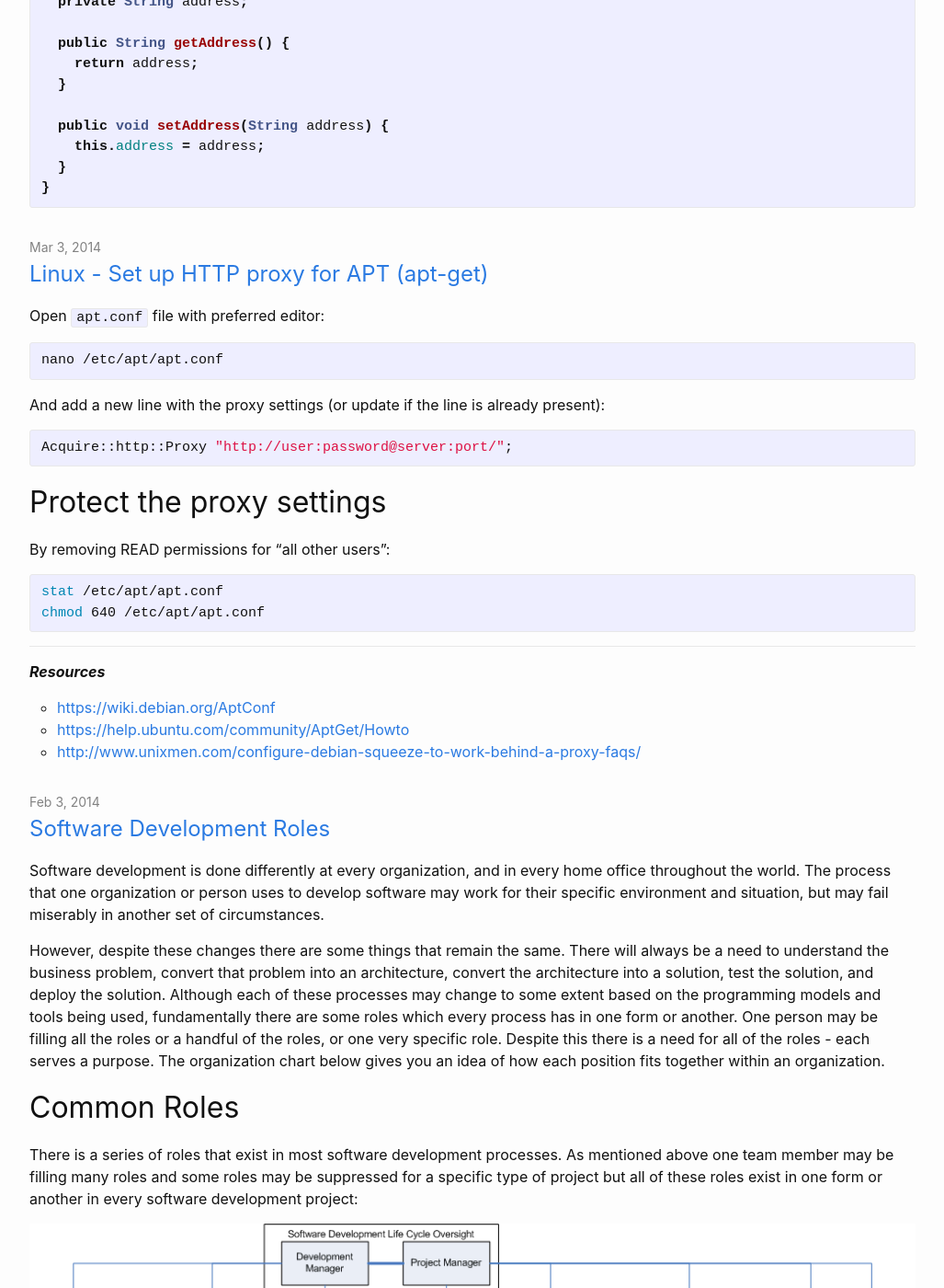
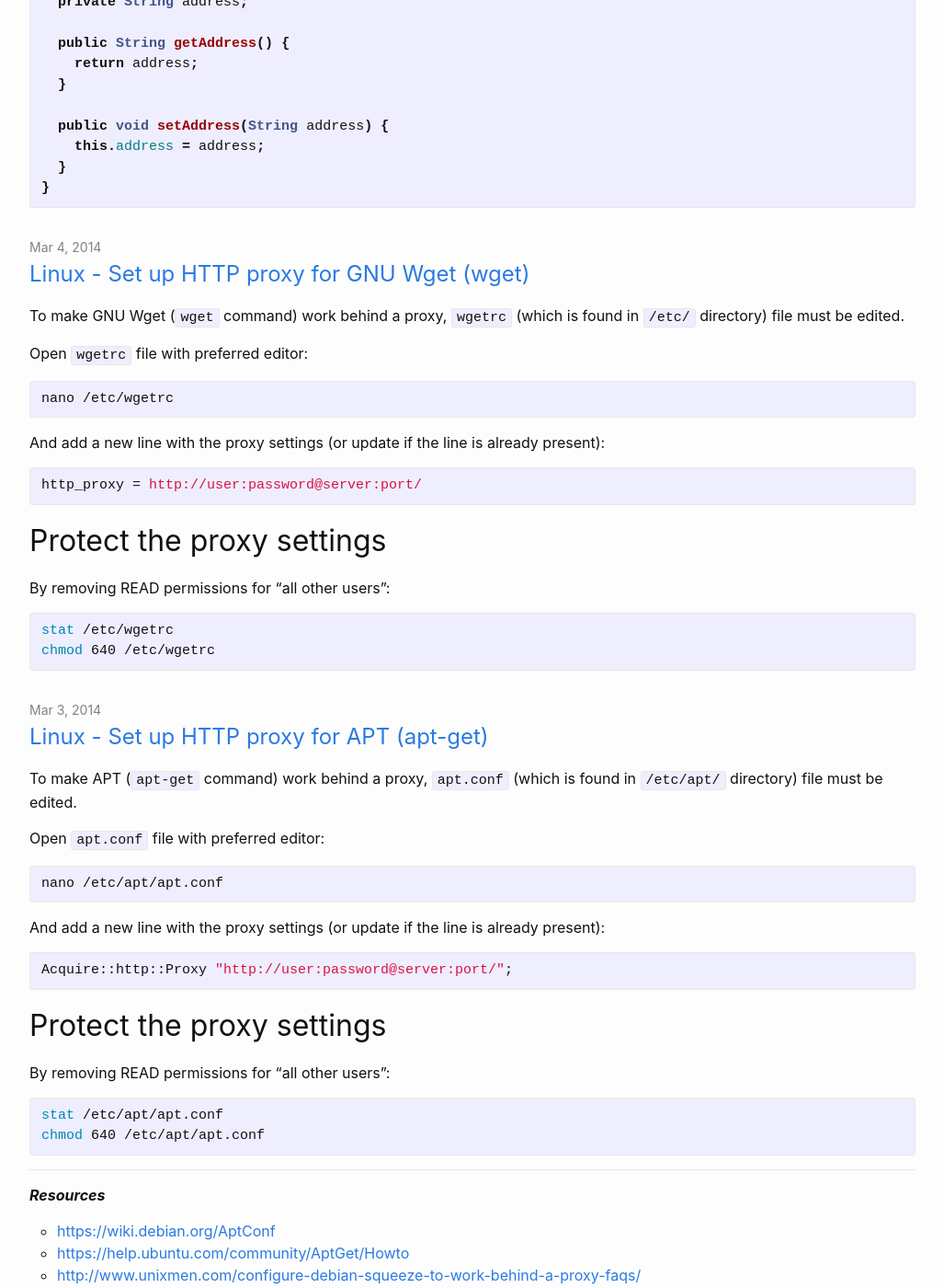
Before and after one commit to cristian-sulea/cristian-sulea-net, a Jekyll site: the page built from jekyllrb/blog.md, in a window 1280 px wide and 1400 px high, scrolled down 17963 px. Shown: the whole window at 92% size, without its empty margins (126-1153 px from the left). Built offline with Jekyll 4.4.1, drawn with Linux system fonts in a browser that asks for light colours.

Commit message:
2014-03-04-linux-set-up-http-proxy-for-gnuwget

```diff
--- a/jekyllrb/_posts/2014-03-03-linux-set-up-http-proxy-for-apt-get.md
+++ b/jekyllrb/_posts/2014-03-03-linux-set-up-http-proxy-for-apt-get.md
@@ -15,6 +15,8 @@ resources:
 
 ---
 
+
+To make APT (`apt-get` command) work behind a proxy, `apt.conf` (which is found in `/etc/apt/` directory) file must be edited.
 
 Open `apt.conf` file with preferred editor:
 
--- /dev/null
+++ b/jekyllrb/_posts/2014-03-04-linux-set-up-http-proxy-for-gnuwget.md
@@ -0,0 +1,36 @@
+---
+
+layout: post
+
+date:        "2014-03-04"
+title:       "Linux - Set up HTTP proxy for GNU Wget (wget)"
+description: "To make GNU Wget (wget command) work behind a proxy, 'wgetrc' (which is found in '/etc/' directory) file must be edited."
+
+categories: linux wget proxy ]
+
+---
+
+
+To make GNU Wget (`wget` command) work behind a proxy, `wgetrc` (which is found in `/etc/` directory) file must be edited.
+
+Open `wgetrc` file with preferred editor:
+
+{% highlight bash %}
+nano /etc/wgetrc
+{% endhighlight %}
+
+And add a new line with the proxy settings (or update if the line is already present):
+
+{% highlight properties %}
+http_proxy = http://user:password@server:port/
+{% endhighlight %}
+
+
+## Protect the proxy settings
+
+By removing READ permissions for "all other users":
+
+{% highlight bash %}
+stat /etc/wgetrc
+chmod 640 /etc/wgetrc
+{% endhighlight %}
```
Also changed, not shown: online-content/WebContent/content/blog/2014-03-04-linux-set-up-http-proxy-for-gnuwget/config.json (deleted, +0 -11 lines), online-content/WebContent/content/blog/2014-03-04-linux-set-up-http-proxy-for-gnuwget/content.html (deleted, +0 -17 lines).
